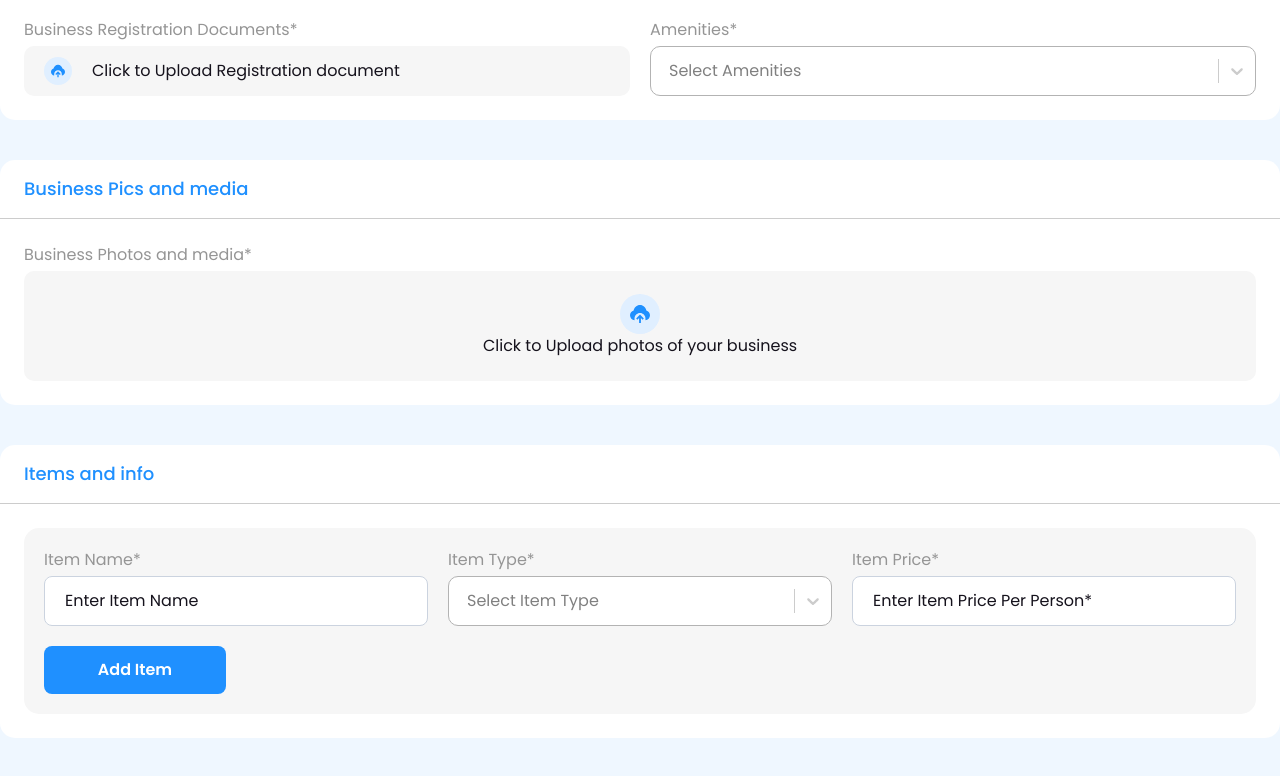
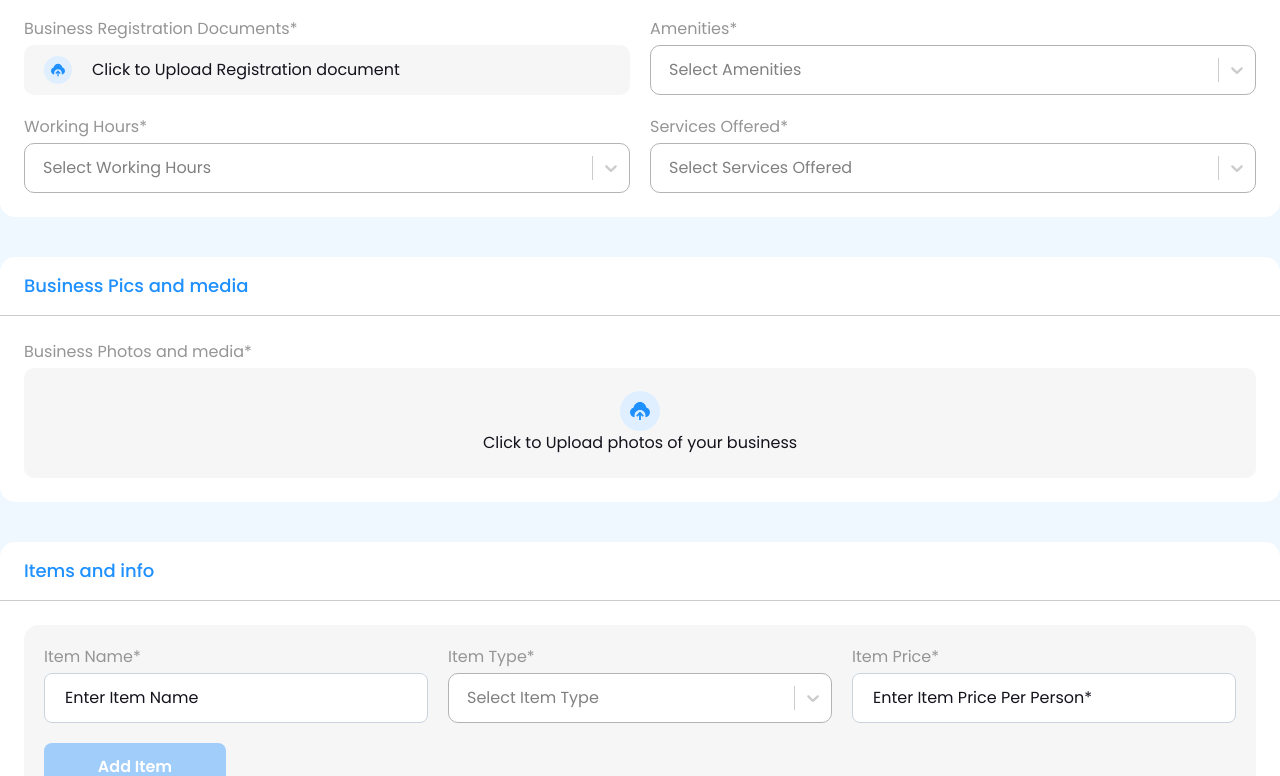
Before and after one commit to LocalMartApp/localmart-frontend, a React (Vite) app: page /business/add-business in a window 1280 px wide. Shown: the part 1779-2555 px from the top of the page. Built offline with nearby package versions, Linux system fonts and the light colour scheme.

Commit message:
new changes

```diff
--- a/src/Components/BusinessFormAdding/BusinessFormAdding.jsx
+++ b/src/Components/BusinessFormAdding/BusinessFormAdding.jsx
@@ -24,13 +24,17 @@ const BusinessFormAdding = () => {
   const [businessPhotos , setBusinessPhotos] = useState([]);
   const [foodItemsArray , setFoodItemsArray] = useState([])
 
-  console.log('file' , busCateSelect)
 
   const businessAddValues = {
       userName: '',
       businessName: '',
+      businessState: '',
+      businessCity: '',
       businessTitle: '',
+      businessCategory: '',
       mobileNumber: '',
+      workingHours: '',
+      servicesOffer: '',
       email: '',
       socialMedia: '',
       completeAddress: '',
@@ -74,6 +78,20 @@ const BusinessFormAdding = () => {
     { value: 'Music', label: 'Music' },
     { value: 'Air Condition', label: 'Air Condition' },
     { value: 'Entertainement', label: 'Entertainement' },
+  ]
+
+
+  const workingHours = [
+    { value: '10:00 AM - 6:00 PM 8Hrs', label: '10:00 AM - 6:00 PM 8Hrs' },
+    { value: '09:00 AM - 6:00 PM 9Hrs', label: '09:00 AM - 6:00 PM 9Hrs' },
+    { value: '10:00 AM - 10:00 PM 12Hrs', label: '10:00 AM - 10:00 PM 12Hrs' },
+  ]
+
+
+  const servicesOffered = [
+    { value: 'B2B (Business-to-Business)', label: 'B2B (Business-to-Business)' },
+    { value: 'B2C (Business-to-Consumer)', label: 'B2C (Business-to-Consumer)' },
+    { value: 'Both', label: 'Both' },
   ]
 
   const busCateOptions = [
@@ -217,7 +235,7 @@ const BusinessFormAdding = () => {
                                 <div className="label-section mb-1">
                                   <p className='text-BusinessFormLabel'>Social Media Links(optional)</p>
                                 </div>
-                                <Field type="text" name="socialMedia" placeholder='Enter Business Name*'
+                                <Field type="text" name="socialMedia" placeholder='Enter Social Media Link'
                                     className={`outline-none border focus:border-Secondary focus:bg-LightBlue duration-300 px-5 py-3 rounded-lg bg-white w-full text-Black border-LoginFormBorder placeholder:text-Black`}
                                 />
                               </div>
@@ -234,6 +252,7 @@ const BusinessFormAdding = () => {
                                 </div>
                                 <Select options={stateOptions}
                                   placeholder='Choose State'
+                                  name='businessState'
                                   styles={{
                                       control: (baseStyles, state) => ({
                                         ...baseStyles,
@@ -243,7 +262,7 @@ const BusinessFormAdding = () => {
                                         paddingBottom: 4,
                                         borderWidth: 1,
                                         outlineWidth: 0,
-                                        borderColor: '#B3B3B3',
+                                        borderColor: errors.businessState ? '#FF4E4E' : '#B3B3B3',
                                         fontSize: 16,
                                         minWidth: '100%',
                                         height: 50,
@@ -252,8 +271,9 @@ const BusinessFormAdding = () => {
 
                                       }),
                                     }}
-                                  value={stateSelect}
-                                  onChange={(option) => setStateSelect(option)}
+                                  value={stateOptions.find(option => option.value === values.businessState)}
+                                  onChange={(option) => setFieldValue('businessState', option ? option.value : '')}
+
                                 />
                               </div>
                               <div className="form-inputsec relative col-span-6">
@@ -262,6 +282,7 @@ const BusinessFormAdding = () => {
                                 </div>
                                 <Select options={cityOptions}
                                   placeholder='Choose City'
+                                  name='businessCity'
                                   styles={{
                                       control: (baseStyles, state) => ({
                                         ...baseStyles,
@@ -271,7 +292,7 @@ const BusinessFormAdding = () => {
                                         paddingBottom: 4,
                                         borderWidth: 1,
                                         outlineWidth: 0,
-                                        borderColor: '#B3B3B3',
+                                        borderColor: errors.businessCity ? '#FF4E4E' : '#B3B3B3',
                                         fontSize: 16,
                                         minWidth: '100%',
                                         height: 50,
@@ -280,8 +301,8 @@ const BusinessFormAdding = () => {
 
                                       }),
                                     }}
-                                  value={citySelect}
-                                  onChange={(option) => setCitySelect(option)}
+                                  value={cityOptions.find(option => option.value === values.businessCity)}
+                                  onChange={(option) => setFieldValue('businessCity', option ? option.value : '')}
                                 />
                               </div>
                               <div className="form-inputsec relative col-span-12">
@@ -321,6 +342,7 @@ const BusinessFormAdding = () => {
                                 </div>
                                 <Select options={busCateOptions}
                                   placeholder='Select Business Category'
+                                  name='businessCategory'
                                   styles={{
                                       control: (baseStyles, state) => ({
                                         ...baseStyles,
@@ -330,7 +352,7 @@ const BusinessFormAdding = () => {
                                         paddingBottom: 4,
                                         borderWidth: 1,
                                         outlineWidth: 0,
-                                        borderColor: '#B3B3B3',
+                                        borderColor: errors.businessCategory ? '#FF4E4E' : '#B3B3B3',
                                         fontSize: 16,
                                         minWidth: '100%',
                                         height: 50,
@@ -339,8 +361,8 @@ const BusinessFormAdding = () => {
 
                                       }),
                                     }}
-                                  value={busCateSelect}
-                                  onChange={(option) => setBusCateSelect(option)}
+                                  value={busCateOptions.find(option => option.value === values.businessCategory)}
+                                  onChange={(option) => setFieldValue('businessCategory', option ? option.value : '')}
                                 />
                               </div>
                               <div className="form-inputsec relative col-span-6">
@@ -431,6 +453,61 @@ const BusinessFormAdding = () => {
                                   onChange={(option) => setMultiAmenities(option)}
                                 />
                               </div>
+                              <div className="form-inputsec relative col-span-6">
+                                <div className="label-section mb-1">
+                                  <p className='text-BusinessFormLabel'>Working Hours*</p>
+                                </div>
+                                <Select options={workingHours}
+                                  placeholder='Select Working Hours'
+                                  name='workingHours'
+                                  styles={{
+                                      control: (baseStyles, state) => ({
+                                        ...baseStyles,
+                                        borderRadius: 10,
+                                        paddingLeft: 8,
+                                        paddingTop: 4,
+                                        paddingBottom: 4,
+                                        borderWidth: 1,
+                                        outlineWidth: 0,
+                                        borderColor: errors.workingHours ? '#FF4E4E' : '#B3B3B3',
+                                        fontSize: 16,
+                                        minWidth: '100%',
+                                        minHeight: 50,
+                                        // borderColor: state.isFocused ? 'grey' : 'red',
+                                        boxShadow: state.isFocused ? 'none' : 'none',
+                                      }),
+                                    }}
+                                  value={workingHours.find(option => option.value === values.workingHours)}
+                                  onChange={(option) => setFieldValue('workingHours', option ? option.value : '')}
+                                />
+                              </div>
+                              <div className="form-inputsec relative col-span-6">
+                                <div className="label-section mb-1">
+                                  <p className='text-BusinessFormLabel'>Services Offered*</p>
+                                </div>
+                                <Select options={servicesOffered}
+                                  placeholder='Select Services Offered'
+                                  styles={{
+                                      control: (baseStyles, state) => ({
+                                        ...baseStyles,
+                                        borderRadius: 10,
+                                        paddingLeft: 8,
+                                        paddingTop: 4,
+                                        paddingBottom: 4,
+                                        borderWidth: 1,
+                                        outlineWidth: 0,
+                                        borderColor: errors.servicesOffer ? '#FF4E4E' : '#B3B3B3',
+                                        fontSize: 16,
+                                        minWidth: '100%',
+                                        minHeight: 50,
+                                        // borderColor: state.isFocused ? 'grey' : 'red',
+                                        boxShadow: state.isFocused ? 'none' : 'none',
+                                      }),
+                                    }}
+                                  value={servicesOffered.find(option => option.value === values.servicesOffer)}
+                                  onChange={(option) => setFieldValue('servicesOffer', option ? option.value : '')}
+                                />
+                              </div>
                             </div>
                           </div>
                           <div className="single-form-section-business business-basic-details overflow-hidden rounded-[15px] bg-white">
@@ -472,7 +549,7 @@ const BusinessFormAdding = () => {
                                     <div className="label-section mb-1">
                                       <p className='text-BusinessFormLabel'>Item Name*</p>
                                     </div>
-                                    <Field type="text" name="itemName" placeholder='Enter Item Name'
+                                    <Field type="text" name="itemName" placeholder='Enter Item Name' onChange={(e) => setFieldValue('itemName' , e.target.value)}
                                         className={`outline-none border focus:border-Secondary focus:bg-LightBlue duration-300 px-5 py-3 rounded-lg bg-white w-full text-Black  ${errors.itemName && touched.itemName ? 'border-red-500 border-opacity-100 bg-red-500 bg-opacity-10 placeholder:text-red-500 text-red-500' : 'text-Black border-LoginFormBorder placeholder:text-Black'}`}
                                     />
                                   </div>
@@ -506,12 +583,12 @@ const BusinessFormAdding = () => {
                                     <div className="label-section mb-1">
                                       <p className='text-BusinessFormLabel'>Item Price*</p>
                                     </div>
-                                    <Field type="number" name="itemPrice" placeholder='Enter Item Price Per Person*'
+                                    <Field type="number" name="itemPrice" placeholder='Enter Item Price Per Person*' onChange={(e) => setFieldValue('itemPrice' , e.target.value)}
                                         className={`outline-none border focus:border-Secondary focus:bg-LightBlue duration-300 px-5 py-3 rounded-lg bg-white w-full text-Black border-LoginFormBorder placeholder:text-Black`}
                                     />
                                   </div>
                                   <div className="items-add-btn-sec col-span-2">
-                                    <button type="button" className='py-3 px-6 rounded-lg bg-Secondary text-white font-semibold w-full' onClick={() => addFoodItem(values)}>Add Item</button>
+                                    <button type="button" disabled={!values.itemName || !values.itemPrice || !values.itemType } className='py-3 px-6 rounded-lg bg-Secondary text-white font-semibold w-full disabled:bg-opacity-40' onClick={() => addFoodItem(values)}>Add Item</button>
                                   </div>
                                 </div>
                                 <div className={`items-cards-looped-sec-business-form grid grid-cols-12 gap-4 ${foodItemsArray.length == 0 ? 'mt-0' : 'mt-5'}`}>
--- a/src/Components/BusinessPage/BusinessPage.scss
+++ b/src/Components/BusinessPage/BusinessPage.scss
@@ -31,7 +31,7 @@
             .business-sec-1-center-image {
                 img {
                     height: 100%;
-                    max-height: 180px;
+                    max-height: 100px;
                     transition-duration: 0.6s;
                 }
             }
@@ -54,7 +54,7 @@
             .business-sec-1-center-image {
                 img {
                     height: 100%;
-                    max-height: 240px;
+                    max-height: 180px;
                 }
             }
         }
--- a/src/Components/Home/Home.jsx
+++ b/src/Components/Home/Home.jsx
@@ -503,7 +503,9 @@ const Home = () => {
                                   </div>
                                 </div>
                                 <div className={`absolute-searched-results-section bg-white rounded-b-30p absolute w-full h-[300px] border-t border-BorderColor left-0 z-[9999999] duration-500 ${searchSuggest ? 'opacity-100 visible translate-y-[5px]' : 'invisible opacity-0 translate-y-6'} ${headerBar ? 'border-[2px] border-t-[1px] border-BorderColor' : ''}`}>
+                                    <div className="inner-searched-results-section">
 
+                                    </div>
                                 </div>
                             </div>
                           </div>
--- a/src/utils/Validation.jsx
+++ b/src/utils/Validation.jsx
@@ -49,6 +49,11 @@ export const businessFormAddValidation = yup.object().shape({
     itemName:  yup.string().notRequired(),
     itemType:  yup.string().notRequired(),
     itemPrice: yup.string().notRequired(),
+    workingHours:   yup.string().required('Please select this field'),
+    servicesOffer:  yup.string().required('Please select this field'),
+    businessCategory: yup.string().required('Please select this field'),
+    businessState: yup.string().required('Please select this field'),
+    businessCity: yup.string().required('Please select this field'),
 
 })
 
```
Also changed, not shown: src/Shared/Header/Header.jsx (+19 -57 lines).
